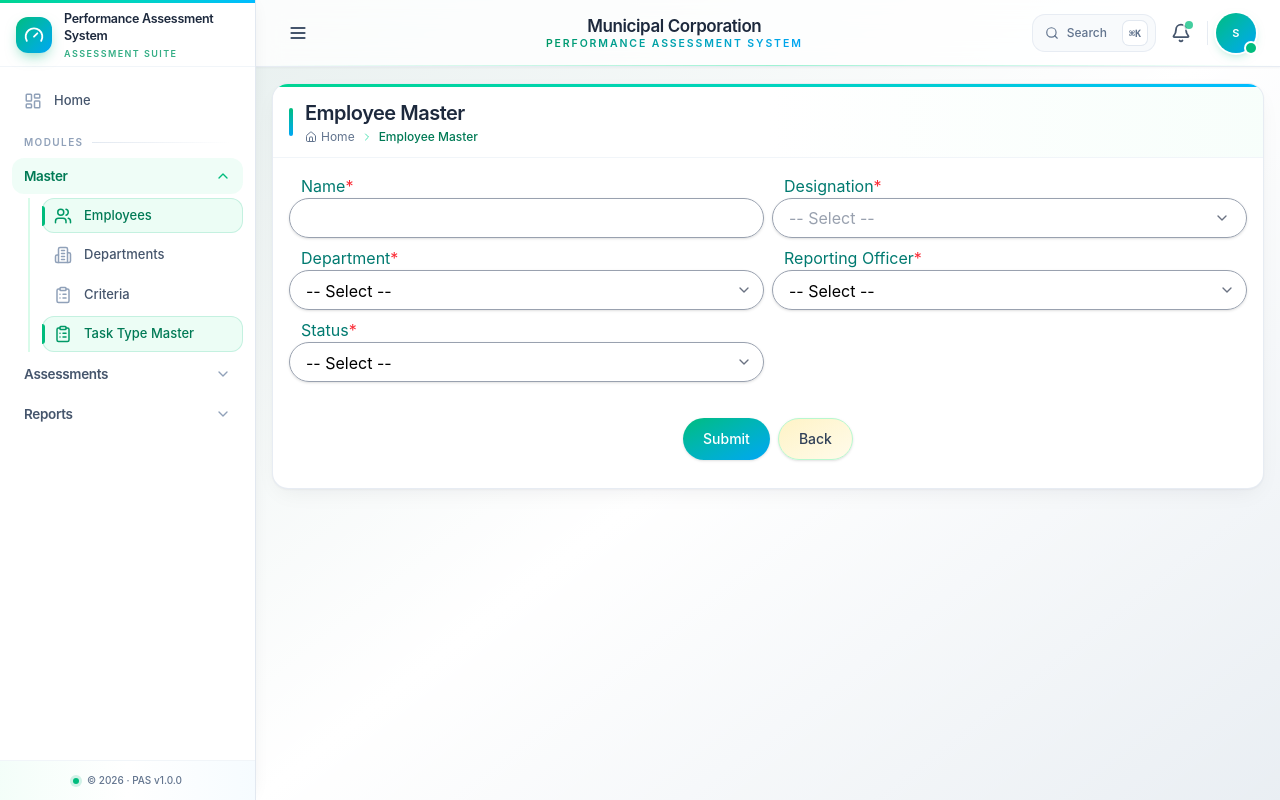
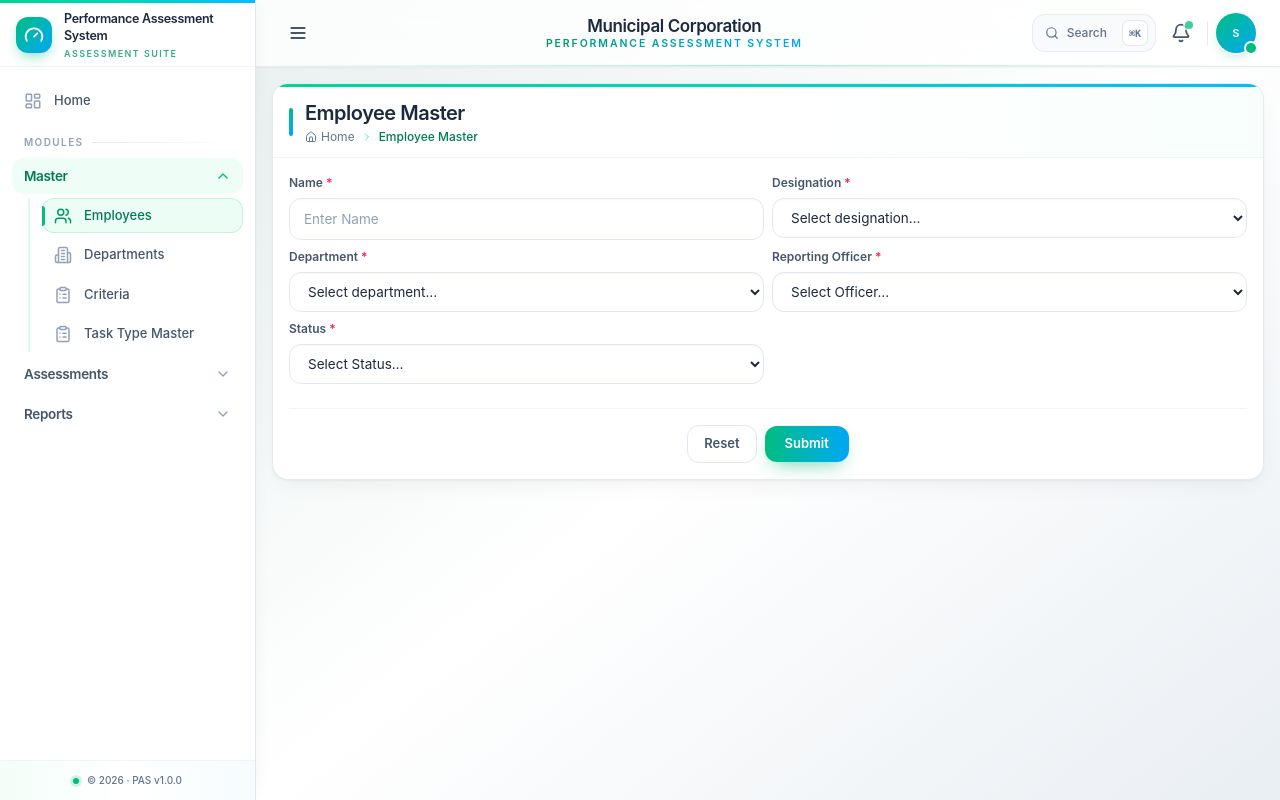
Before and after one commit to ASCENTechIndia/PerformanceAssessmentSystem, a React (Vite) app in the folder Frontend/: page /master/employees in a window 1280 px wide. Built offline with nearby package versions, Linux system fonts and the light colour scheme; sample sign-in values are in the browser's storage.

Commit message:
Modify EmployeeMaster

```diff
--- a/Frontend/src/Config/menuConfig.js
+++ b/Frontend/src/Config/menuConfig.js
@@ -42,7 +42,7 @@ export const STATIC_MENU = [
       {
         MENUID: 103,
         MENUTITLE: "Task Type Master",
-        PAGEPATH: "/master/",
+        PAGEPATH: "/Master/FrmTaskTypeMst",
         ICON: ClipboardList,
       },
     ],
--- a/Frontend/src/Pages/Master/EmployeeMaster.jsx
+++ b/Frontend/src/Pages/Master/EmployeeMaster.jsx
@@ -10,6 +10,7 @@ import Button from "../../Components/Button";
 import { ChevronDown } from "lucide-react";
 import CustomDropdown from "../../Components/CustomDropdown";
 import CustomInput from "../../Components/CustomInput";
+import { toast, ToastContainer } from "react-toastify";
 
 
 const designationOptions = [
@@ -35,11 +36,43 @@ const statusOptions = [
 ]
 
 const EmployeeMaster = () => {
+    const { setLoading } = useLoader();
+
     const [designation, setDesignation] = useState("");
     const [name, setName] = useState("");
     const [department, setDepartment] = useState("");
     const [officer, setOfficer] = useState("");
     const [status, setStatus] = useState("");
+
+    const {
+        register,
+        watch,
+        setValue,
+        getValues,
+        control,
+        reset,
+        handleSubmit,
+        formState: { errors }
+    } = useForm({
+        defaultValues: {
+            name: "",
+            designation: "",
+            department: "",
+            reportingOfficer: "",
+            status: ""
+        }
+    });
+
+    const onSubmit = async (data) => {
+        try {
+            setLoading(true);
+            console.log(data);
+        } catch (error) {
+            console.error(error);
+        } finally {
+            setLoading(false);
+        }
+    }
 
     return (
         <Layout
@@ -50,116 +83,136 @@ const EmployeeMaster = () => {
                 current: "Employee Master"
             }}
         >
-            <form className="w-full space-y-6">
+            <ToastContainer position="top-right" autoClose={4000} />
+            <form className="w-full space-y-6" onSubmit={handleSubmit(onSubmit)}>
                 <div className="grid grid-cols-1 md:grid-cols-2 gap-2">
                     <div>
-                        <Label
-                            text={"Name"}
-                            required
-                        />
+                        <label htmlFor="Name" className="pas-label">
+                            Name <span className="text-rose-500">*</span>
+                        </label>
 
                         <input
+                            id="Name"
                             type="text"
-                            className="form-input-box"
+                            placeholder="Enter Name"
+                            className="pas-input"
+                            aria-invalid={!!errors.name}
+                            {...register("name", {
+                                required: "Name is required",
+                                minLength: { value: 2, message: "At least 2 characters" },
+                                maxLength: { value: 60, message: "Max 60 characters" },
+                            })}
                         />
+                        {errors.name && (
+                            <p className="pas-error">{errors.name.message}</p>
+                        )}
                     </div>
                     <div>
-
-                        <Label text="Designation" required />
-
-                        <CustomDropdown
-                            options={designationOptions}
-                            value={designation}
-                            onChange={setDesignation}
-                            placeholder="-- Select --"
-                        />
-
-                    </div>
-                    <div>
-                        <Label
-                            text={"Department"}
-                            required
-                        />
-                        <div className="relative w-full">
+                        <label htmlFor="designation" className="pas-label">
+                            Designation <span className="text-rose-500">*</span>
+                        </label>
                         <select
-                                className="form-input-box w-full appearance-none border border-gray-400 rounded-md px-3 py-2 pr-10 text-sm cursor-pointer"
+                            id="designation"
+                            className="pas-input"
+                            aria-invalid={!!errors.designation}
+                            {...register("designation", { required: "Designation is required" })}
                         >
-                                <option value="">-- Select --</option>
-                                {departmentOptions.map(item => (
-                                    <option value={item.value}>
-                                        {item.label}
+                            <option value="">Select designation…</option>
+                            {designationOptions.map((p) => (
+                                <option key={p.value} value={p.value}>
+                                    {p.label}
                                 </option>
                             ))}
                         </select>
-
-                            <ChevronDown
-                                size={16}
-                                className="absolute right-3 top-1/2 -translate-y-1/2 text-gray-500 pointer-events-none"
-                            />
-                        </div>
+                        {errors.designation && (
+                            <p className="pas-error">{errors.designation.message}</p>
+                        )}
                     </div>
                     <div>
-                        <Label
-                            text={"Reporting Officer"}
-                            required
-                        />
-                        <div className="relative w-full">
+                        <label htmlFor="department" className="pas-label">
+                            Department <span className="text-rose-500">*</span>
+                        </label>
                         <select
-                                className="form-input-box w-full appearance-none border border-gray-400 rounded-md px-3 py-2 pr-10 text-sm cursor-pointer"
+                            id="department"
+                            className="pas-input"
+                            aria-invalid={!!errors.department}
+                            {...register("department", { required: "Department is required" })}
                         >
-                                <option value="">-- Select --</option>
-                                {officerOptions.map(item => (
-                                    <option value={item.value}>
-                                        {item.label}
+                            <option value="">Select department…</option>
+                            {departmentOptions.map((p) => (
+                                <option key={p.value} value={p.value}>
+                                    {p.label}
                                 </option>
                             ))}
                         </select>
-
-                            <ChevronDown
-                                size={16}
-                                className="absolute right-3 top-1/2 -translate-y-1/2 text-gray-500 pointer-events-none"
-                            />
-                        </div>
+                        {errors.department && (
+                            <p className="pas-error">{errors.department.message}</p>
+                        )}
                     </div>
                     <div>
-                        <Label
-                            text={"Status"}
-                            required
-                        />
-                        <div className="relative w-full">
+                        <label htmlFor="officer" className="pas-label">
+                            Reporting Officer <span className="text-rose-500">*</span>
+                        </label>
                         <select
-                                className="form-input-box w-full appearance-none border border-gray-400 rounded-md px-3 py-2 pr-10 text-sm cursor-pointer"
+                            id="officer"
+                            className="pas-input"
+                            aria-invalid={!!errors.reportingOfficer}
+                            {...register("reportingOfficer", { required: "Officer is required" })}
                         >
-                                <option value="">-- Select --</option>
-                                {statusOptions.map(item => (
-                                    <option value={item.value}>
-                                        {item.label}
+                            <option value="">Select Officer…</option>
+                            {officerOptions.map((p) => (
+                                <option key={p.value} value={p.value}>
+                                    {p.label}
                                 </option>
                             ))}
                         </select>
-
-                            <ChevronDown
-                                size={16}
-                                className="absolute right-3 top-1/2 -translate-y-1/2 text-gray-500 pointer-events-none"
-                            />
+                        {errors.reportingOfficer && (
+                            <p className="pas-error">{errors.reportingOfficer.message}</p>
+                        )}
+                    </div>
+                    <div>
+                        <label htmlFor="status" className="pas-label">
+                            Status <span className="text-rose-500">*</span>
+                        </label>
+                        <select
+                            id="status"
+                            className="pas-input"
+                            aria-invalid={!!errors.status}
+                            {...register("status", { required: "Status is required" })}
+                        >
+                            <option value="">Select Status…</option>
+                            {statusOptions.map((p) => (
+                                <option key={p.value} value={p.value}>
+                                    {p.label}
+                                </option>
+                            ))}
+                        </select>
                     </div>
                 </div>
-                </div>
-                <div className="flex justify-center gap-2 px-5 py-3 bg-white flex-shrink-0">
-                    <Button type="submit" size="md">
+                <div className="flex items-center justify-center gap-2 pt-4 border-t border-slate-100">
+                    <button
+                        type="button"
+                        onClick={() => reset()}
+                        // disabled={!isDirty}
+                        className="px-4 py-2 rounded-xl text-[13px] font-semibold text-slate-600
+              bg-white border border-slate-200
+              hover:bg-slate-50 hover:border-slate-300
+              disabled:opacity-50 disabled:cursor-not-allowed
+              transition-colors duration-150"
+                    >
+                        Reset
+                    </button>
+                    <button
+                        type="submit"
+                        className="px-5 py-2 rounded-xl text-[13px] font-semibold text-white
+              bg-gradient-to-r from-emerald-500 to-sky-500
+              shadow-[0_8px_20px_-8px_rgba(16,185,129,0.7)]
+              hover:from-emerald-600 hover:to-sky-600
+              active:scale-[0.99]
+              transition-all duration-150"
+                    >
                         Submit
-                    </Button>
-
-                    <Button
-                        type="button"
-                        variant="secondary"
-                        size="md"
-                        onClick={() => {
-                            navigate("/dashboard")
-                        }}
-                    >
-                        Back
-                    </Button>
+                    </button>
                 </div>
             </form>
         </Layout>
```
Lines whose indentation alone changed are shown as unchanged.
